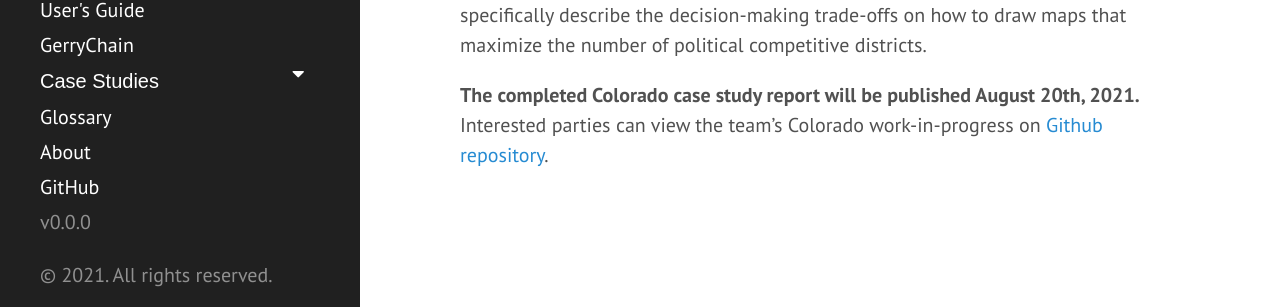
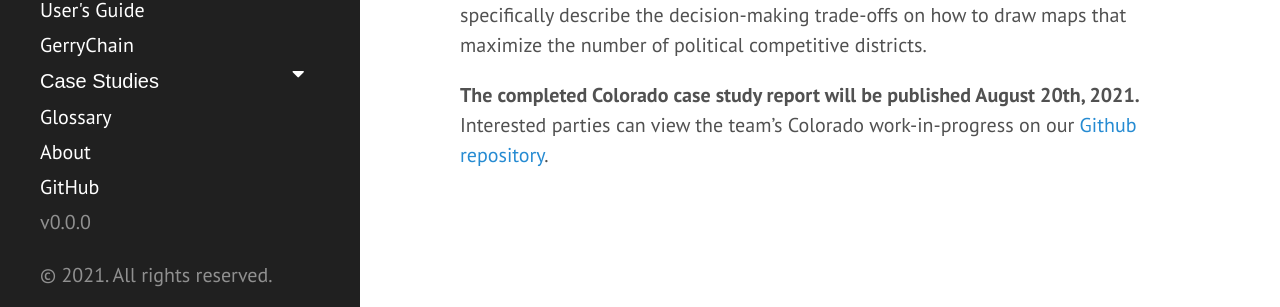
Before and after one commit to uwescience/DSSG2021-redistricting-website, a Jekyll site: the page built from colorado.md, in a window 1280 px wide and 900 px high, scrolled down 2555 px. Shown: the part 570-877 px from the top of the window. Built offline with Jekyll 4.4.1, drawn with Linux system fonts in a browser that asks for light colours.

Commit message:
Update colorado.md

```diff
--- a/colorado.md
+++ b/colorado.md
@@ -39,4 +39,4 @@ A curated reading list has been provided below.
 
 There are two significant challenges inherent to this Colorado case study. First is Colorado's hierarchical criteria structure, which requires the balanace of multiple conditions before attending to political competitiveness. Second is the ambiguity of the concept of political competitiveness itself. Therefore, our case study will specifically describe the decision-making trade-offs on how to draw maps that maximize the number of political competitive districts.
 
-<b>The completed Colorado case study report will be published August 20th, 2021.</b> Interested parties can view the team's Colorado work-in-progress on [Github repository](https://github.com/uwescience/dssg2021-redistricting).
+<b>The completed Colorado case study report will be published August 20th, 2021.</b> Interested parties can view the team's Colorado work-in-progress on our [Github repository](https://github.com/uwescience/dssg2021-redistricting).
```
